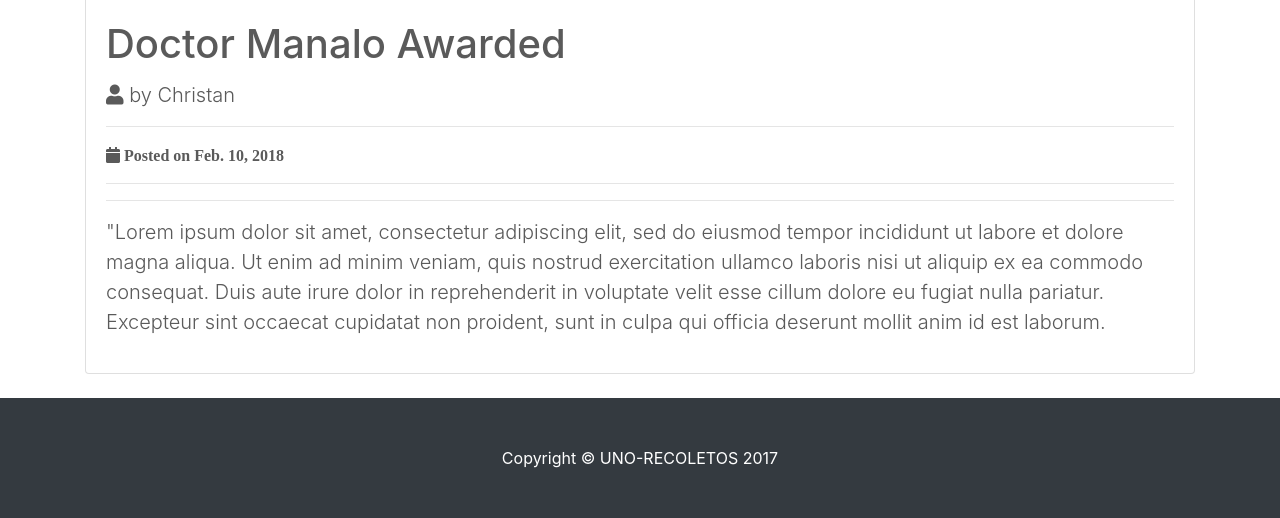
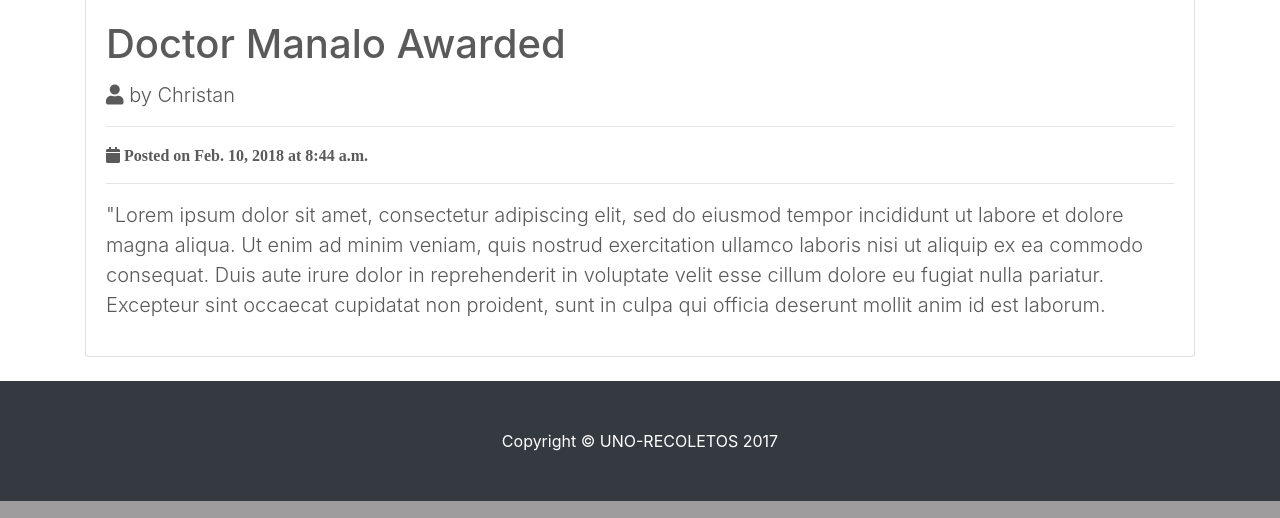
Before and after one commit to keirjeffreyvelez18/RBGS, a Django app: page /News/3 in a window 1280 px wide. Shown: the part 1116-1634 px from the top of the page. Run offline with Django 3.2, Linux system fonts and the light colour scheme; data comes from the database, SQL or seed files in the repository; both versions use the stored data as it was after the commit; some libraries are stand-ins or nearby versions.

Commit message:
news now displays starting from most recent

```diff
--- a/website/templates/website/news.html
+++ b/website/templates/website/news.html
@@ -22,7 +22,7 @@
                 {{NewsPost.news_title}}
               </h4>
                 <p class="card-text">
-                    {{ NewsPost.news_description }}
+                    {{ NewsPost.news_shortdesc }}
                 </p>
               <p class="card-text">
                   <small class="text-muted">
--- a/website/templates/website/news_item.html
+++ b/website/templates/website/news_item.html
@@ -9,8 +9,7 @@
             <h1 class="card-title">{{object.news_title}}</h1>
             <p class="lead"><i class="fas fa-user"></i> by {{ object.news_author }}</p>
             <hr>
-            <p><i class="fas fa-calendar"> Posted on {{ object.news_date }}</i></p>
-            <hr>
+            <p><i class="fas fa-calendar"> Posted on {{ object.news_date }} at {{ object.news_time }}</i></p>
             <hr>
             <p class="lead">
                 {{object.news_description}}
--- a/website/views.py
+++ b/website/views.py
@@ -126,7 +126,7 @@ def faculty(request, template_name='website/faculty.html'):
 	return render(request, template_name, data )
 
 def news(request, template_name='website/news.html'):
-	news = NewsPost.objects.all()
+	news = NewsPost.objects.all().order_by('-news_date','-news_time')
 	data = {'news' : news}
 	return render(request, template_name, data)
 
```
Also changed, not shown: db.sqlite3.
